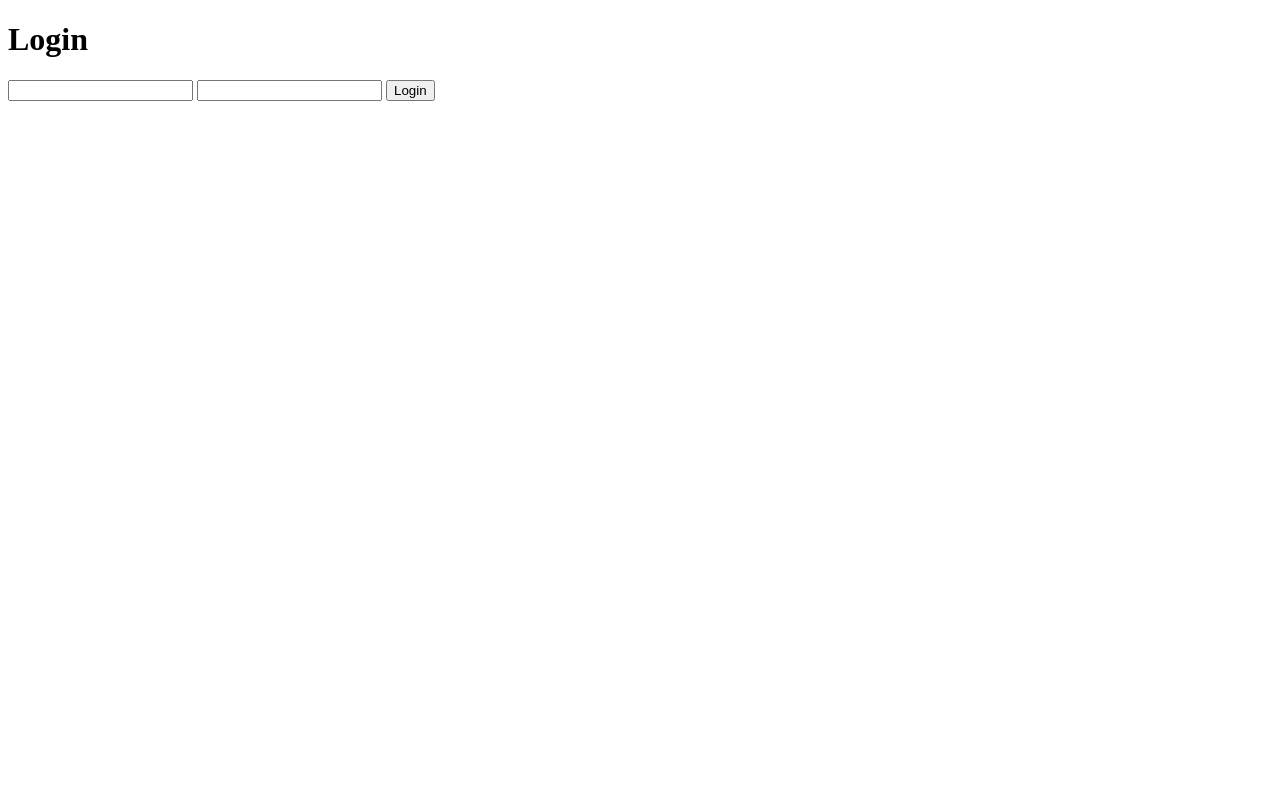
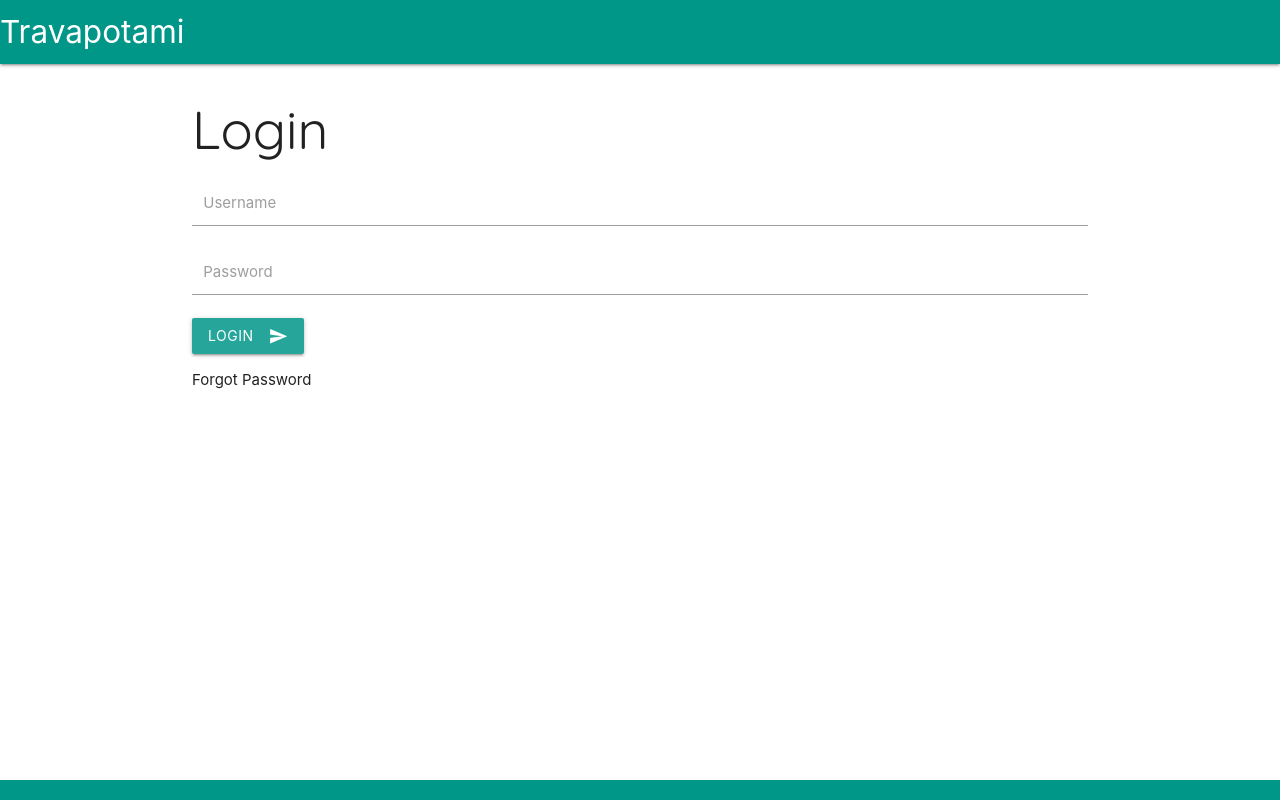
Before and after one commit to cprachaseree/travapotami, a Flask app: page /login in a window 1280 px wide. Before the commit the page is almost empty. Run offline with Flask 2, Linux system fonts and the light colour scheme.

Commit message:
styled login page

```diff
--- a/travapotami/auth.py
+++ b/travapotami/auth.py
@@ -6,3 +6,13 @@ auth_blueprint = Blueprint('auth_blueprint', __name__)
 def login():
     # flask automatically enter templates directory when render_template
     return render_template('./auth/login.html', title='Login')
+
+@auth_blueprint.route('/register')
+def register():
+    # flask automatically enter templates directory when render_template
+    return render_template('./auth/register.html', title='Register')
+
+@auth_blueprint.route('/logout')
+def logout():
+    # flask automatically enter templates directory when render_template
+    return render_template('./auth/logout.html', title='Login')
--- a/travapotami/static/styles.css
+++ b/travapotami/static/styles.css
@@ -0,0 +1,13 @@
+body {
+    display: flex;
+    min-height: 100vh;
+    flex-direction: column;
+  }
+
+main {
+    flex: 1 0 auto;
+}
+
+h2 {
+    font-family: 'Quicksand', sans-serif;
+}
--- a/travapotami/templates/auth/login.html
+++ b/travapotami/templates/auth/login.html
@@ -1,11 +1,23 @@
 {% extends "base.html" %}
 {% block content %}
 <div class="content-section">
-    <h1>Login</h1>
-    <form>
-        <input type='text'>
-        <input type='text'>
-        <button type='button'>Login</button>
-    </form>
+    <div class="container">
+        <h2>Login</h2>
+        <form>
+            <div class="input-field col s6">
+                <input id="first_name" type="text" class="validate">
+                <label for="first_name">Username</label>
+            </div>
+            <div class="input-field col s6">
+                <input id="last_name" type="password" class="validate">
+                <label for="last_name">Password</label>
+            </div>
+            <button class="btn waves-effect waves-light" type="submit" name="action">Login
+                <i class="material-icons right">send</i>
+            </button>
+        </form>
+        <p>Forgot Password</p>
+    </div>
+
 </div>
 {% endblock content %}
--- a/travapotami/templates/base.html
+++ b/travapotami/templates/base.html
@@ -4,6 +4,10 @@
 <head>
     <meta charset="utf-8">
     <meta name="viewport" content="width=device-width, initial-scale=1, shrink-to-fit=no">
+    <link rel="stylesheet" href="https://cdnjs.cloudflare.com/ajax/libs/materialize/1.0.0/css/materialize.min.css">
+    <link href="https://fonts.googleapis.com/icon?family=Material+Icons" rel="stylesheet">
+    <link rel="stylesheet" type="text/css" href="../static/styles.css">
+    <link href="https://fonts.googleapis.com/css?family=Quicksand&display=swap" rel="stylesheet">
     {% if title %}
         <title>Travapotami - {{ title }}</title>
     {% else %}
@@ -13,10 +17,16 @@
 
 <body>
     <header class="site-header">
+        <nav class="teal">
+            <a href="#" class="brand-logo">Travapotami</a>
+        </nav>
     </header>
     <main>
         {% block content %}{% endblock content%}
     </main>
+    <footer class="page-footer teal">
+    </footer>
+    <script src="https://cdnjs.cloudflare.com/ajax/libs/materialize/1.0.0/js/materialize.min.js"></script>
 </body>
 
 </html>
```
